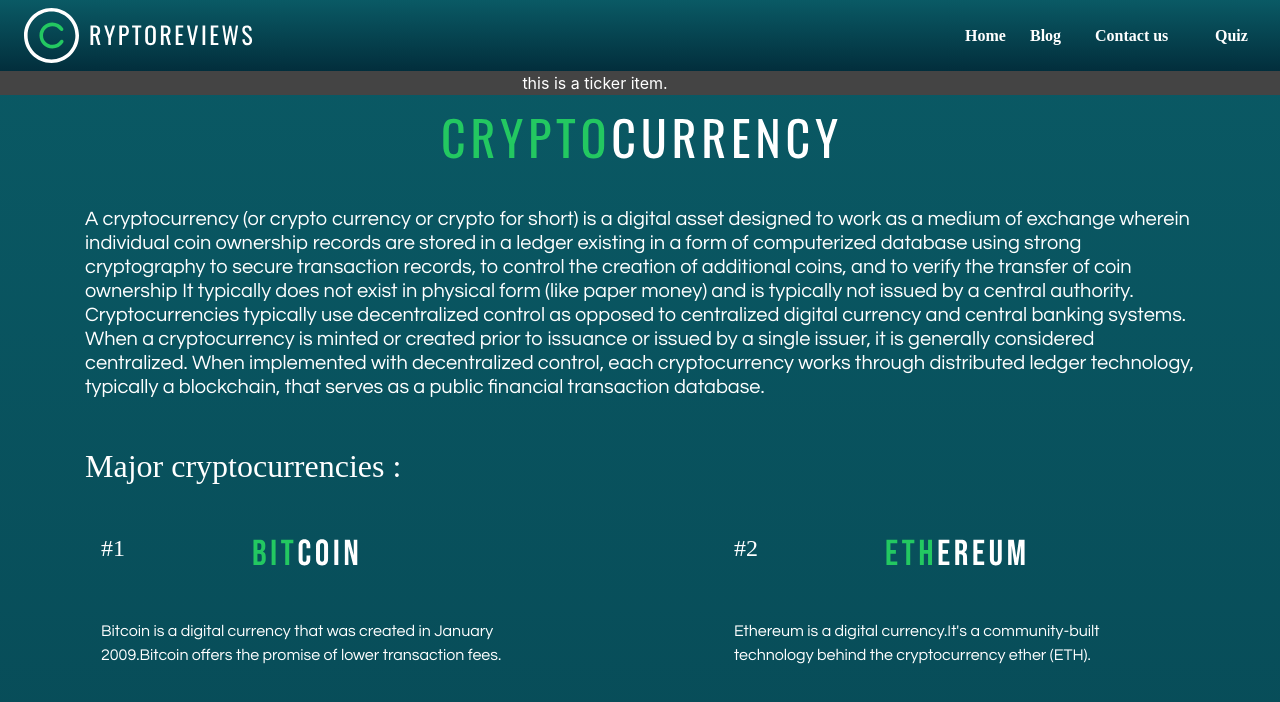
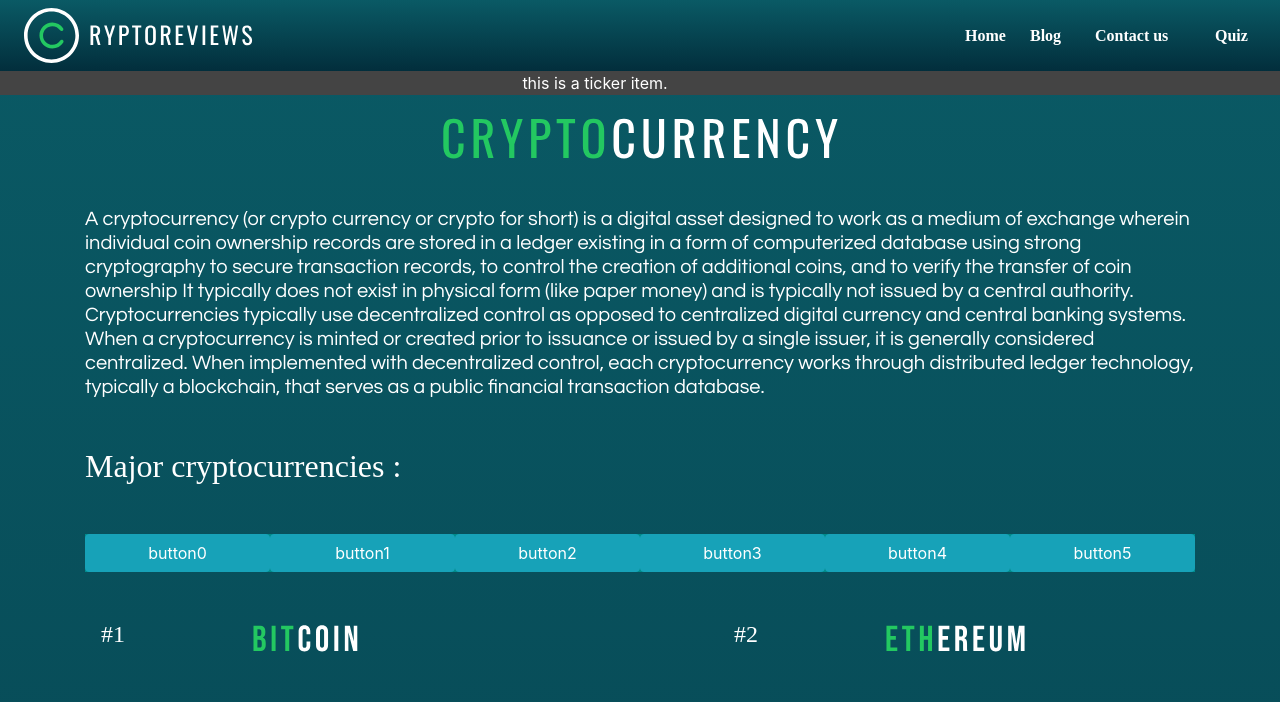
Before and after one commit to neerajkr007/cryptoHeroku, a plain HTML site: page index.html in a window 1280 px wide. Shown: the top 702 px of the page. Drawn offline with nearby package versions, Linux system fonts and the light colour scheme; a script that the page names is missing.

Commit message:
updateing the banner

```diff
--- a/index.html
+++ b/index.html
@@ -161,8 +161,8 @@
         public financial transaction database.
       </h5>
       <h2 class="mt-5 mb-5 heading text-white">Major cryptocurrencies :</h2>
-      <!---<div class="mt-5 mb-5 justify-content-between d-flex inline-flex" style="background-color: darkcyan;">
-        <div class="hov">
+      <div id="banner2" class="mt-5 mb-5 d-flex inline-flex" style="background-color: darkcyan;">
+        <!---<div class="hov">
           <p class="display-4" style="font-size: x-large; margin-bottom: 1rem; margin-top: 1rem;">test0</p>
         </div>
         <div class="hov">
@@ -179,8 +179,35 @@
         </div>
         <div class="hov">
           <p class="display-4" style="font-size: x-large; margin-bottom: 1rem; margin-top: 1rem;">test5</p>
+        </div>--->
+
+        <div class="">
+          <button id="banner20" class="btn btn-info">button0</button>
         </div>
-      </div>--->
+        <div class="">
+          <button id="banner21" class="btn btn-info">button1</button>
+        </div>
+        <div class="">
+          <button id="banner22" class="btn btn-info">button2</button>
+        </div>
+        <div class="">
+          <button id="banner23" class="btn btn-info">button3</button>
+        </div>
+        <div class="">
+          <button id="banner24" class="btn btn-info">button4</button>
+        </div>
+        <div class="">
+          <button id="banner25" class="btn btn-info">button5</button>
+        </div>
+        <script>
+          var width =  Math.floor(document.getElementById("banner2").offsetWidth/6)
+          console.log(width)
+          for(let i = 0; i < 6; i++)
+          {
+            document.getElementById("banner2"+i).setAttribute("style", "width:"+ width+"px;")
+          }
+        </script>
+      </div>
       <div class="row d-flex justify-content-between text-white">
         <div class="col-md-5 mr-3 ml-3">
           <div class="d-flex inline-flex">
```
